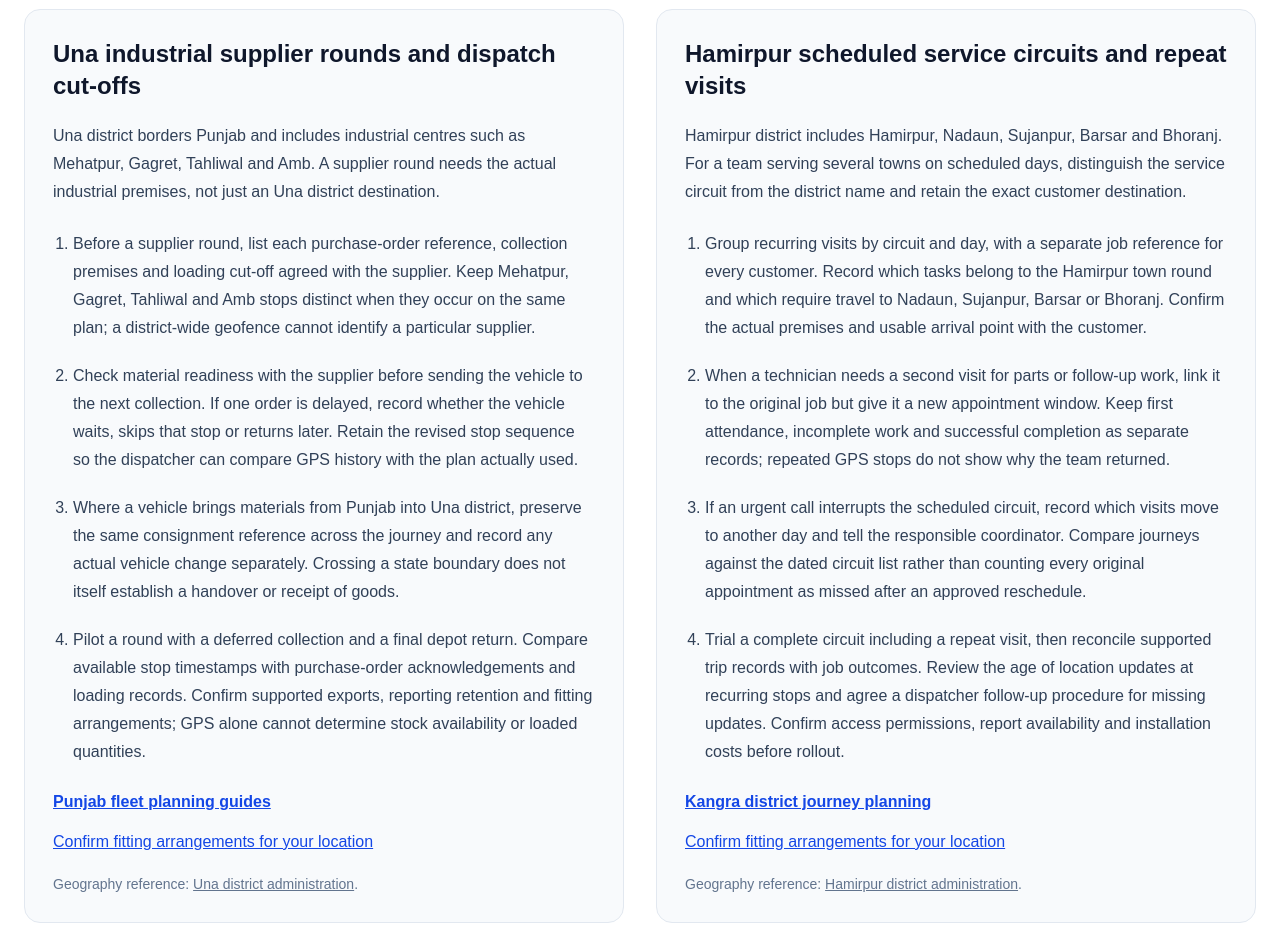
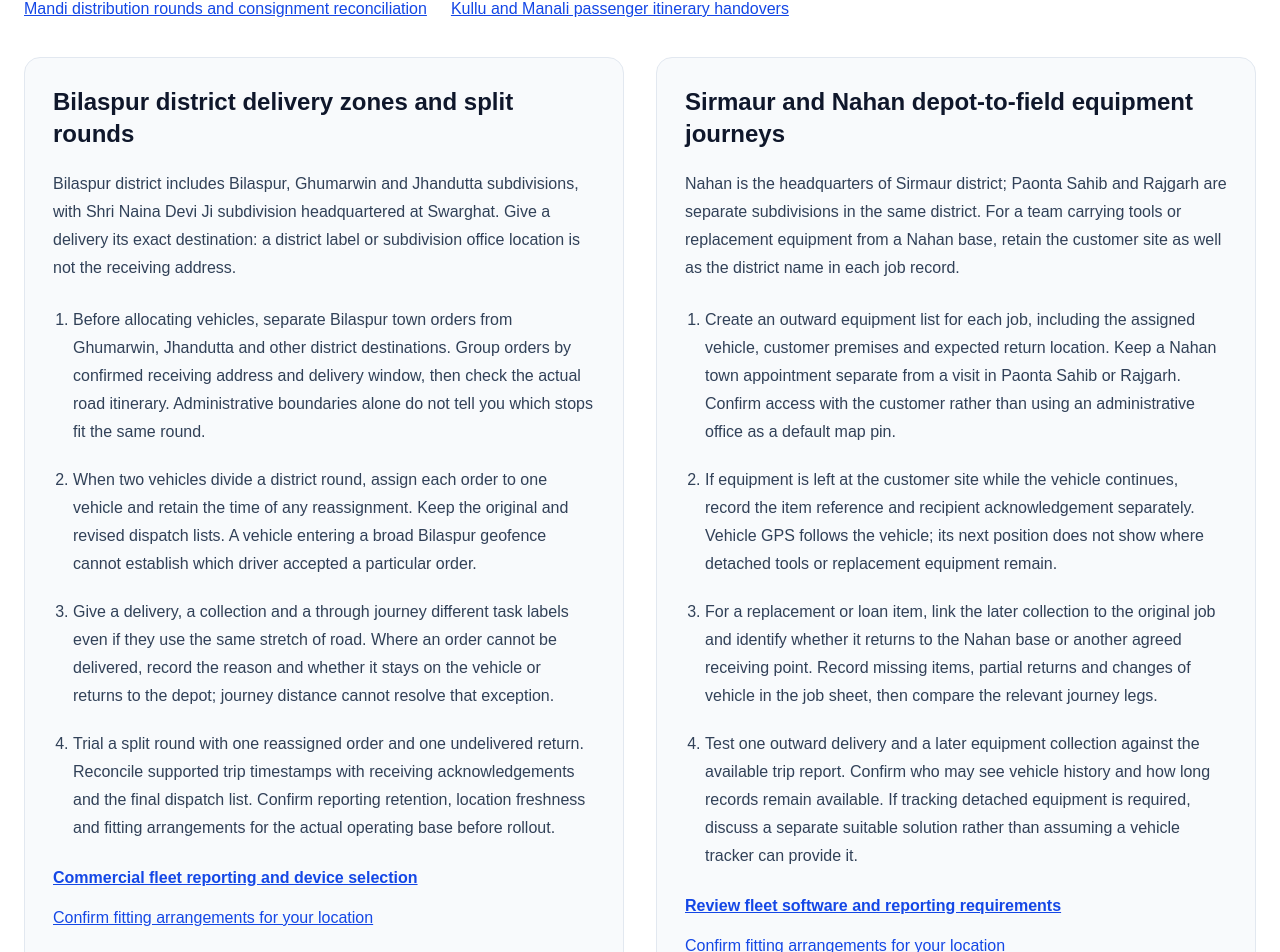
Before and after one commit to skdhall450-code/navii-gps-pro, a Next.js app: page /gps-tracker/himachal-pradesh in a window 1280 px wide. Shown: the part 2114-3066 px from the top of the page. Built offline with nearby package versions, Linux system fonts and the light colour scheme.

Commit message:
Add Bilaspur and Sirmaur fleet planning to Himachal guide

```diff
--- a/app/gps-tracker/himachal-pradesh/page.tsx
+++ b/app/gps-tracker/himachal-pradesh/page.tsx
@@ -7,7 +7,7 @@ import { uniqueKeywords } from "@/lib/seo/trackingSolutions";
 
 const url = "https://naviigps.com/gps-tracker/himachal-pradesh";
 const title = "GPS Tracker in Himachal Pradesh | Hill & Industrial Fleets";
-const description = "Plan GPS tracking across Himachal Pradesh: Una supplier rounds, Hamirpur service circuits, industrial collections and hill transfers. Confirm fitting needs.";
+const description = "Plan vehicle GPS tracking in Himachal Pradesh with local fleet checklists, delivery and passenger workflows, reporting checks and installation questions.";
 const sectors = ["industrial logistics", "tourism transport", "commercial delivery", "school transport"];
 const social = { title, description, images: [{ url: "/og-image.jpg", width: 1200, height: 630, alt: "NAVII GPS vehicle tracking in Himachal Pradesh" }] };
 export const metadata: Metadata = {
@@ -26,6 +26,36 @@ const workflows = [
 ];
 
 const localPlans = [
+{
+  "id": "bilaspur",
+  "name": "Bilaspur district delivery zones and split rounds",
+  "intro": "Bilaspur district includes Bilaspur, Ghumarwin and Jhandutta subdivisions, with Shri Naina Devi Ji subdivision headquartered at Swarghat. Give a delivery its exact destination: a district label or subdivision office location is not the receiving address.",
+  "steps": [
+    "Before allocating vehicles, separate Bilaspur town orders from Ghumarwin, Jhandutta and other district destinations. Group orders by confirmed receiving address and delivery window, then check the actual road itinerary. Administrative boundaries alone do not tell you which stops fit the same round.",
+    "When two vehicles divide a district round, assign each order to one vehicle and retain the time of any reassignment. Keep the original and revised dispatch lists. A vehicle entering a broad Bilaspur geofence cannot establish which driver accepted a particular order.",
+    "Give a delivery, a collection and a through journey different task labels even if they use the same stretch of road. Where an order cannot be delivered, record the reason and whether it stays on the vehicle or returns to the depot; journey distance cannot resolve that exception.",
+    "Trial a split round with one reassigned order and one undelivered return. Reconcile supported trip timestamps with receiving acknowledgements and the final dispatch list. Confirm reporting retention, location freshness and fitting arrangements for the actual operating base before rollout."
+  ],
+  "related": "/commercial-vehicle-tracking",
+  "relatedLabel": "Commercial fleet reporting and device selection",
+  "source": "https://hpbilaspur.nic.in/sub-division/",
+  "sourceLabel": "Bilaspur district subdivision directory"
+},
+{
+  "id": "sirmaur-nahan",
+  "name": "Sirmaur and Nahan depot-to-field equipment journeys",
+  "intro": "Nahan is the headquarters of Sirmaur district; Paonta Sahib and Rajgarh are separate subdivisions in the same district. For a team carrying tools or replacement equipment from a Nahan base, retain the customer site as well as the district name in each job record.",
+  "steps": [
+    "Create an outward equipment list for each job, including the assigned vehicle, customer premises and expected return location. Keep a Nahan town appointment separate from a visit in Paonta Sahib or Rajgarh. Confirm access with the customer rather than using an administrative office as a default map pin.",
+    "If equipment is left at the customer site while the vehicle continues, record the item reference and recipient acknowledgement separately. Vehicle GPS follows the vehicle; its next position does not show where detached tools or replacement equipment remain.",
+    "For a replacement or loan item, link the later collection to the original job and identify whether it returns to the Nahan base or another agreed receiving point. Record missing items, partial returns and changes of vehicle in the job sheet, then compare the relevant journey legs.",
+    "Test one outward delivery and a later equipment collection against the available trip report. Confirm who may see vehicle history and how long records remain available. If tracking detached equipment is required, discuss a separate suitable solution rather than assuming a vehicle tracker can provide it."
+  ],
+  "related": "/software",
+  "relatedLabel": "Review fleet software and reporting requirements",
+  "source": "https://hpsirmaur.nic.in/administrative-setup/",
+  "sourceLabel": "Sirmaur district administrative setup"
+},
 {
   "id": "una",
   "name": "Una industrial supplier rounds and dispatch cut-offs",
@@ -127,6 +157,8 @@ const districts = [
   { slug: "una", name: "Una", note: "For regional and Punjab-connected routes, review complete trips across state boundaries and confirm SIM coverage for recurring destinations." },
 ];
 const faqs = [
+{"question": "How should Bilaspur district deliveries be split between vehicles?", "answer": "Assign every order to a vehicle using the exact receiving address and agreed delivery window. Retain any reassignment time and compare the final dispatch list with supported trip records and customer acknowledgements. A district-wide arrival event cannot identify which order was delivered."},
+{"question": "Can a vehicle tracker locate equipment left at a Sirmaur customer site?", "answer": "No. A tracker fitted to the vehicle reports that vehicle, not detached equipment. Record the item handover and later collection separately against the Nahan, Paonta Sahib, Rajgarh or other customer job. Discuss a separate suitable tracking solution if equipment location is required."},
 {"question": "Can GPS show whether an Una supplier order is ready for collection?", "answer": "No. Confirm material readiness and quantities through the supplier and purchase-order records. Use supported vehicle trip and stop records to review the collection journey, including deferred or repeated visits."},
 {"question": "How should Hamirpur service circuits handle repeat visits?", "answer": "Link the return appointment to the original job while retaining its own date and visit reference. Reconcile vehicle movements with technician reports and customer acknowledgements; repeated stops alone do not establish work completion."},
 {"question": "How should Mandi deliveries be reconciled when goods change vehicles?", "answer": "Keep the consignment reference, both vehicle assignments and the receiving acknowledgement together. Review each vehicle journey for its own leg. GPS proximity alone does not prove transfer, quantity or delivery acceptance."},
```
